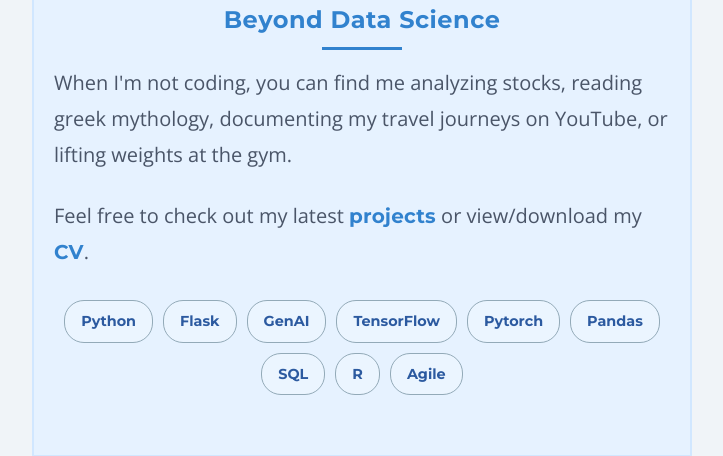
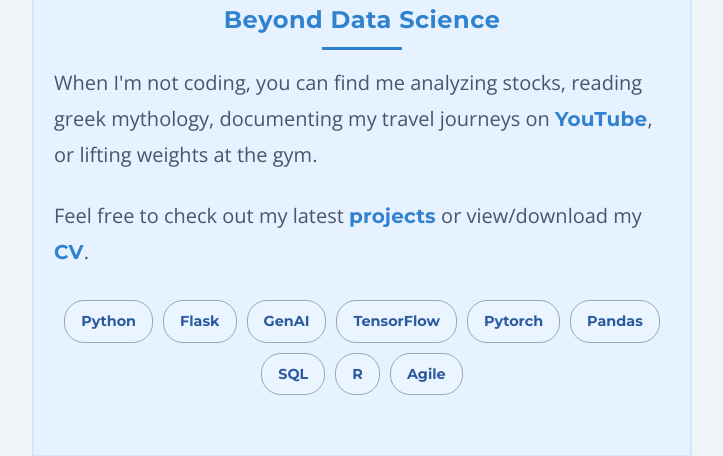
Before and after one commit to Arashi20/Personal_Portfolio_Website, a Flask app: page / in a window 1280 px wide. Shown: the part 1647-2103 px from the top of the page, without its empty margins (278-1001 px from the left). Run offline with Flask 3, Linux system fonts and the light colour scheme.

Commit message:
Added another youtube link in my bio

```diff
--- a/templates/home.html
+++ b/templates/home.html
@@ -73,7 +73,7 @@
     <div class="bio-section fade-in-section">
         <h3 class="section-heading">Beyond Data Science</h3>
         <p>
-            When I'm not coding, you can find me analyzing stocks, reading greek mythology, documenting my travel journeys on YouTube, or lifting weights at the gym.
+            When I'm not coding, you can find me analyzing stocks, reading greek mythology, documenting my travel journeys on <a href="https://www.youtube.com/@TravWithAsh" style="color: var(--accent-color);" target="_blank" rel="noopener noreferrer">YouTube</a>, or lifting weights at the gym.
         </p>
 
         <p>
```
